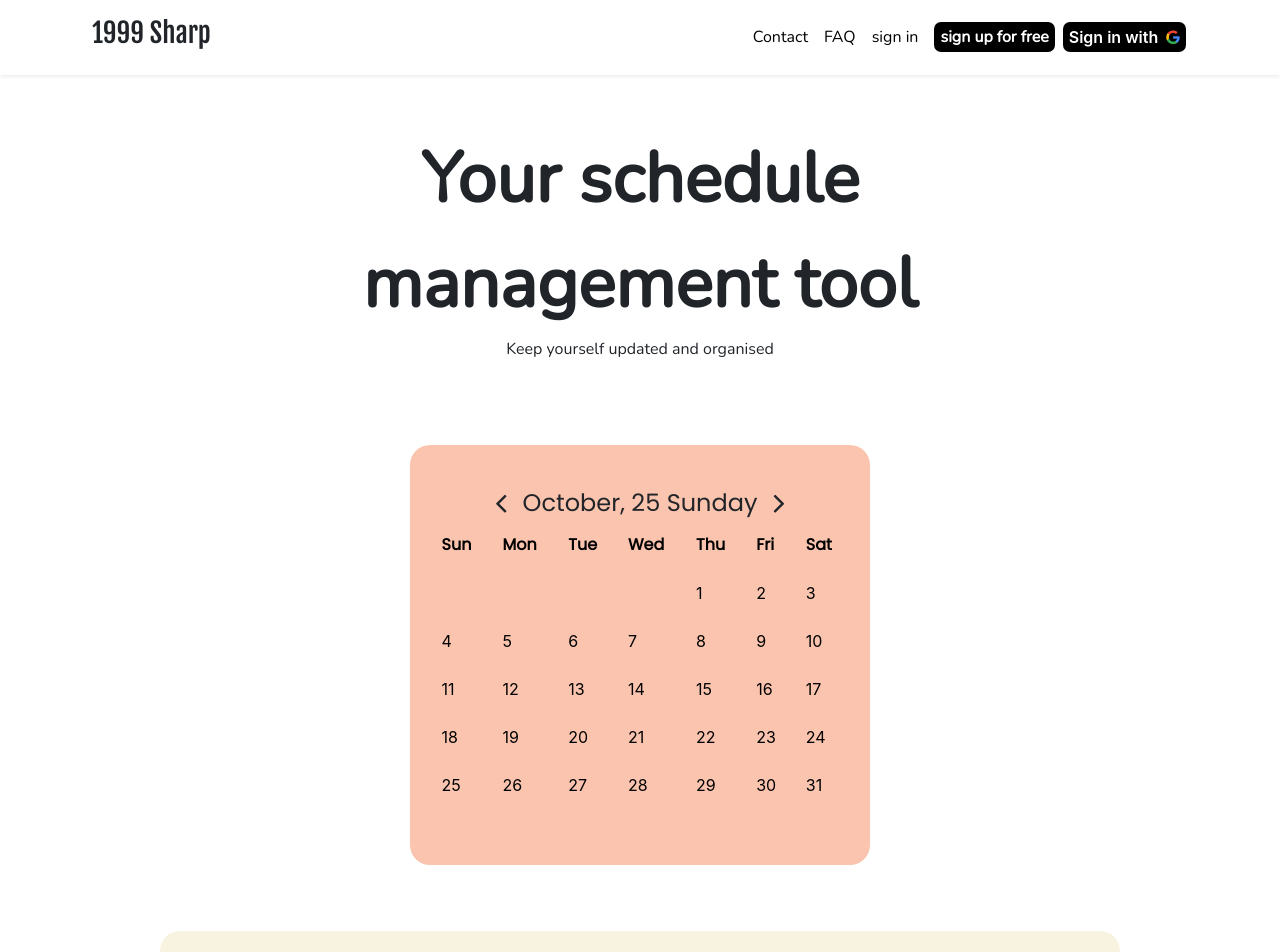
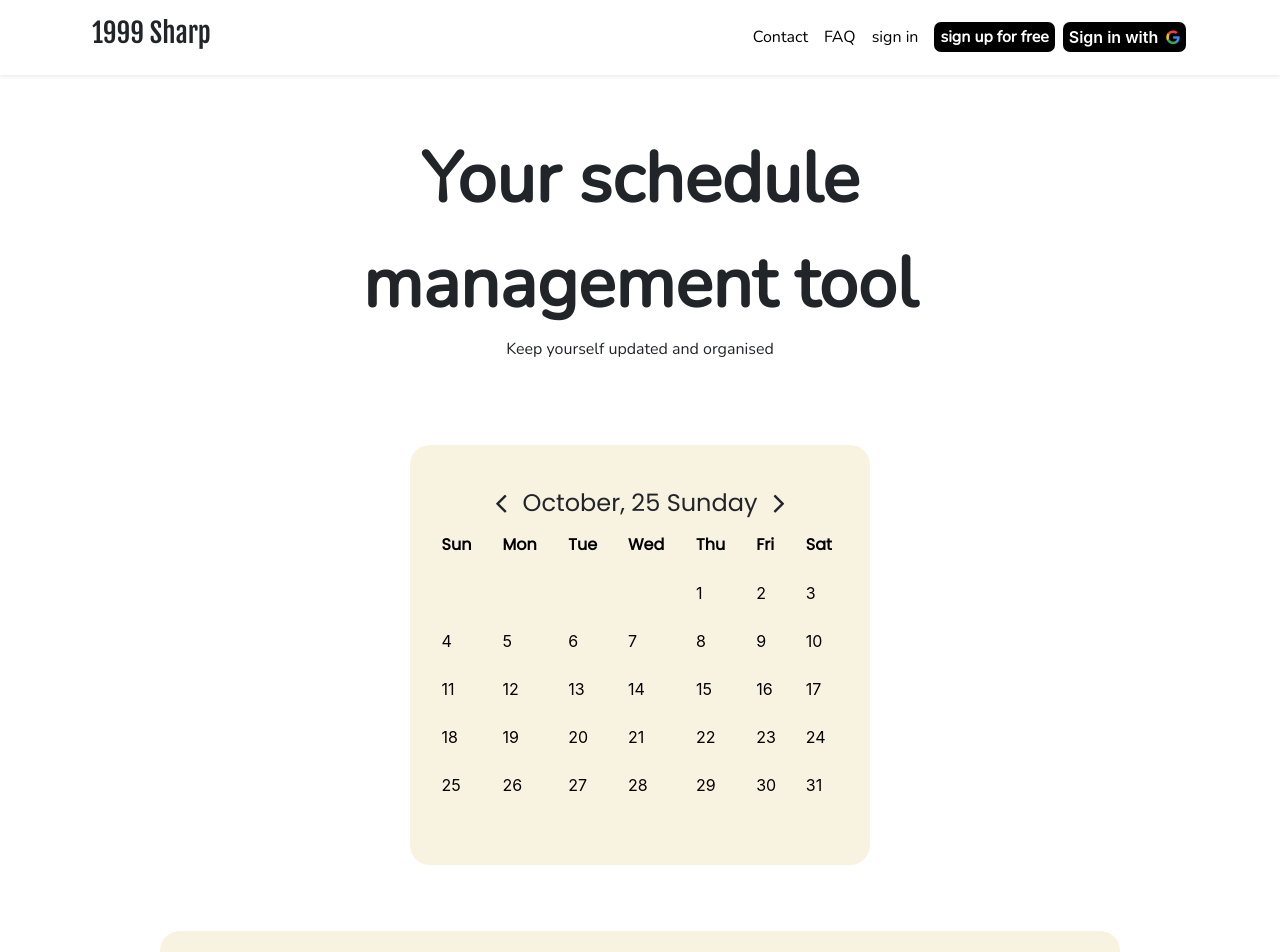
Before and after one commit to devang1144/calendar-app, a React (Create React App) app in the folder calendar/: page / in a window 1280 px wide. Shown: the top 952 px of the page. Built offline with nearby package versions, Linux system fonts and the light colour scheme; no server answers; a web font is replaced by a local one.

Commit message:
final host

```diff
--- a/calendar/src/styles/landing-page.scss
+++ b/calendar/src/styles/landing-page.scss
@@ -114,7 +114,7 @@
     padding: 1.25rem;
 
     //transform: rotate3d(.8,-.866,0,15deg) rotate(-1deg);
-    background-color: rgba(242, 109, 54, 0.4 );
+    background-color:rgba(242, 232, 195, 0.514);
     border-radius: 20px;
 }
 .container-row {
--- a/package.json
+++ b/package.json
@@ -28,6 +28,7 @@
     "nodemon": "^2.0.4",
     "otp-generator": "^2.0.0",
     "react-google-login": "^5.1.22",
+    "sass": "^1.29.0",
     "web-push": "^3.4.4"
   }
 }
```
Also changed, not shown: 24 other files (tests, documents, lock files or other folders).
